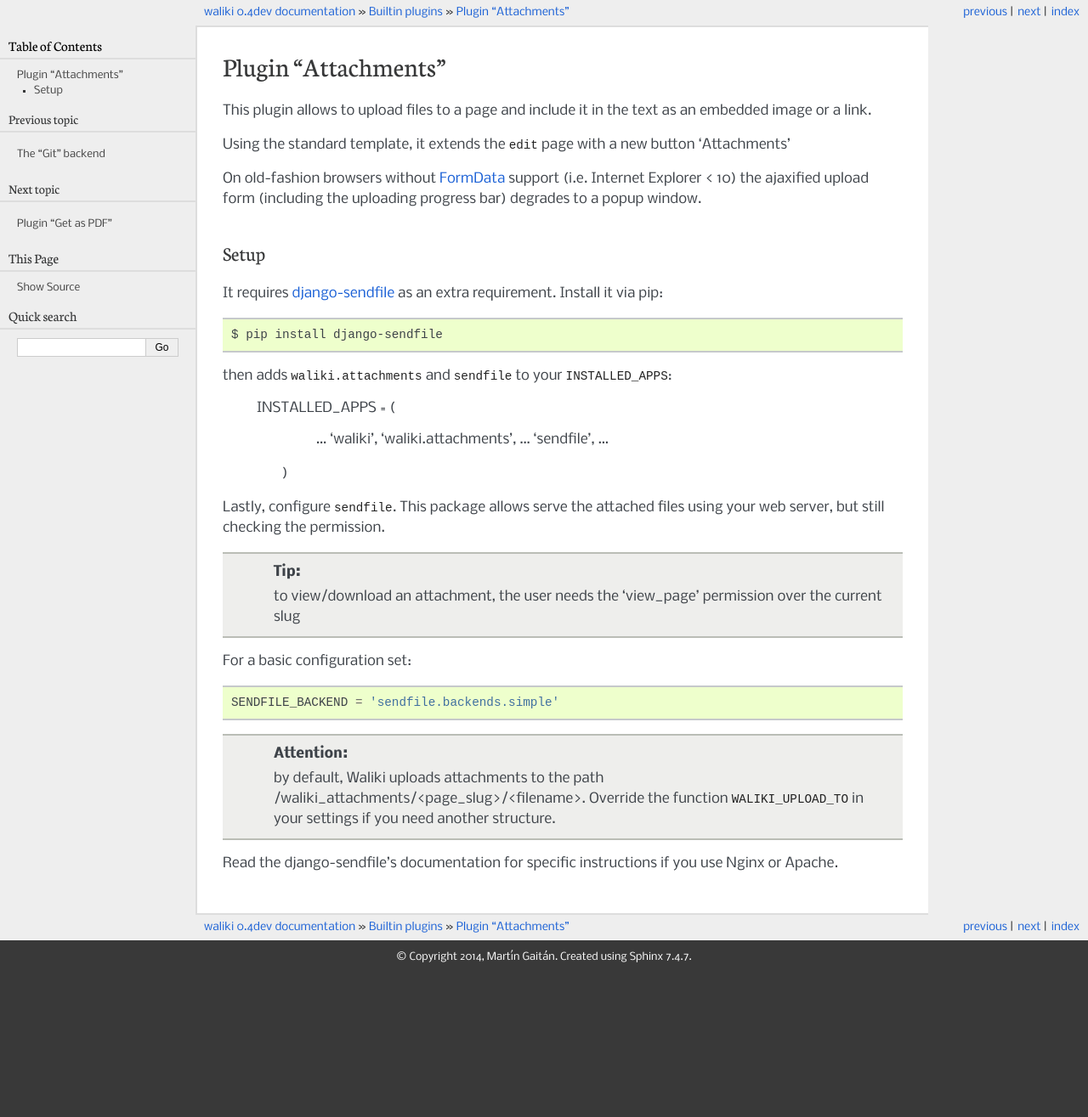
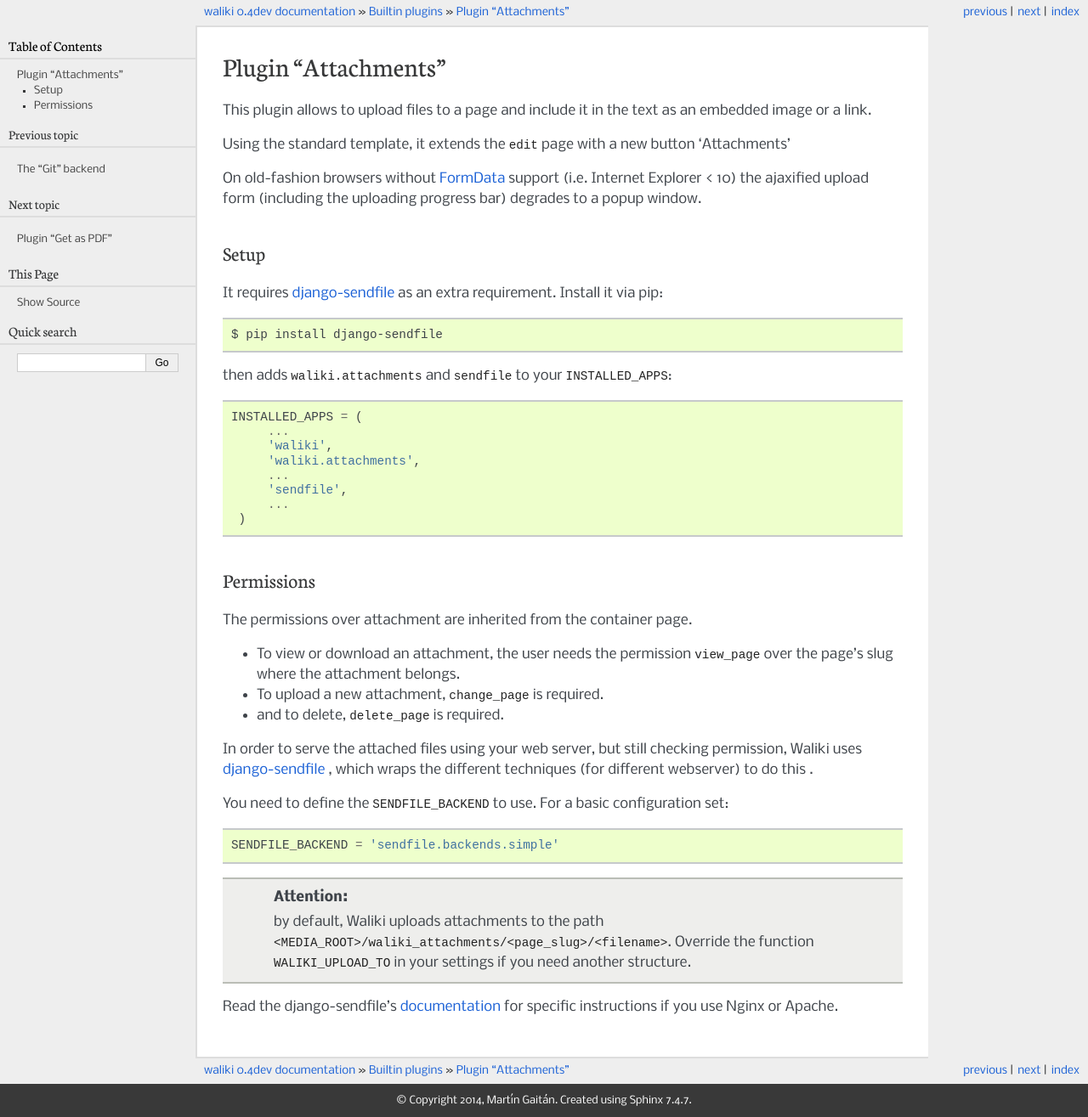
Before and after one commit to mgaitan/waliki, a Sphinx documentation site: the page built from docs/attachments.rst, in a window 1280 px wide. Shown: the whole page at 85% size. Built offline with Sphinx 7.4.7, drawn with Linux system fonts in a browser that asks for light colours; before the commit the page ends 1146 px from its top, so only the background shows below that.

Commit message:
better doc

```diff
--- a/docs/attachments.rst
+++ b/docs/attachments.rst
@@ -18,7 +18,7 @@
 
     $ pip install django-sendfile
 
-then adds ``waliki.attachments`` and ``sendfile`` to your ``INSTALLED_APPS``:
+then adds ``waliki.attachments`` and ``sendfile`` to your ``INSTALLED_APPS``::
 
    INSTALLED_APPS = (
         ...
@@ -32,23 +32,25 @@
 
 .. _django-sendfile: https://github.com/johnsensible/django-sendfile
 
+Permissions
+-----------
 
-Lastly, configure ``sendfile``. This package allows serve the attached files using your web server, but still checking the permission.
+The permissions over attachment are inherited from the container page.
+
+* To view or download an attachment, the user needs the permission ``view_page`` over the page's slug where the attachment belongs.
+* To upload a new attachment, ``change_page`` is required.
+* and to delete, ``delete_page`` is required.
 
 
-.. tip:: to view/download an attachment, the user needs the 'view_page' permission
-         over the current slug
+In order to serve the attached files using your web server, but still checking permission, Waliki uses `django-sendfile <https://github.com/johnsensible/django-sendfile>`_ , which wraps the different techniques (for different webserver) to do this .
 
-For a basic configuration set::
+You need to define the ``SENDFILE_BACKEND`` to use. For a basic configuration set::
 
 
     SENDFILE_BACKEND = 'sendfile.backends.simple'
 
 
-.. attention:: by default, Waliki uploads attachments to the path /waliki_attachments/<page_slug>/<filename>. Override the function ``WALIKI_UPLOAD_TO`` in your settings if you need another structure.
+.. attention:: by default, Waliki uploads attachments to the path ``<MEDIA_ROOT>/waliki_attachments/<page_slug>/<filename>``. Override the function ``WALIKI_UPLOAD_TO`` in your settings if you need another structure.
 
 
-
-
-
-Read the django-sendfile's documentation for specific instructions if you use Nginx or Apache.
+Read the django-sendfile's `documentation <https://github.com/johnsensible/django-sendfile#simple-backend>`_  for specific instructions if you use Nginx or Apache.
```
